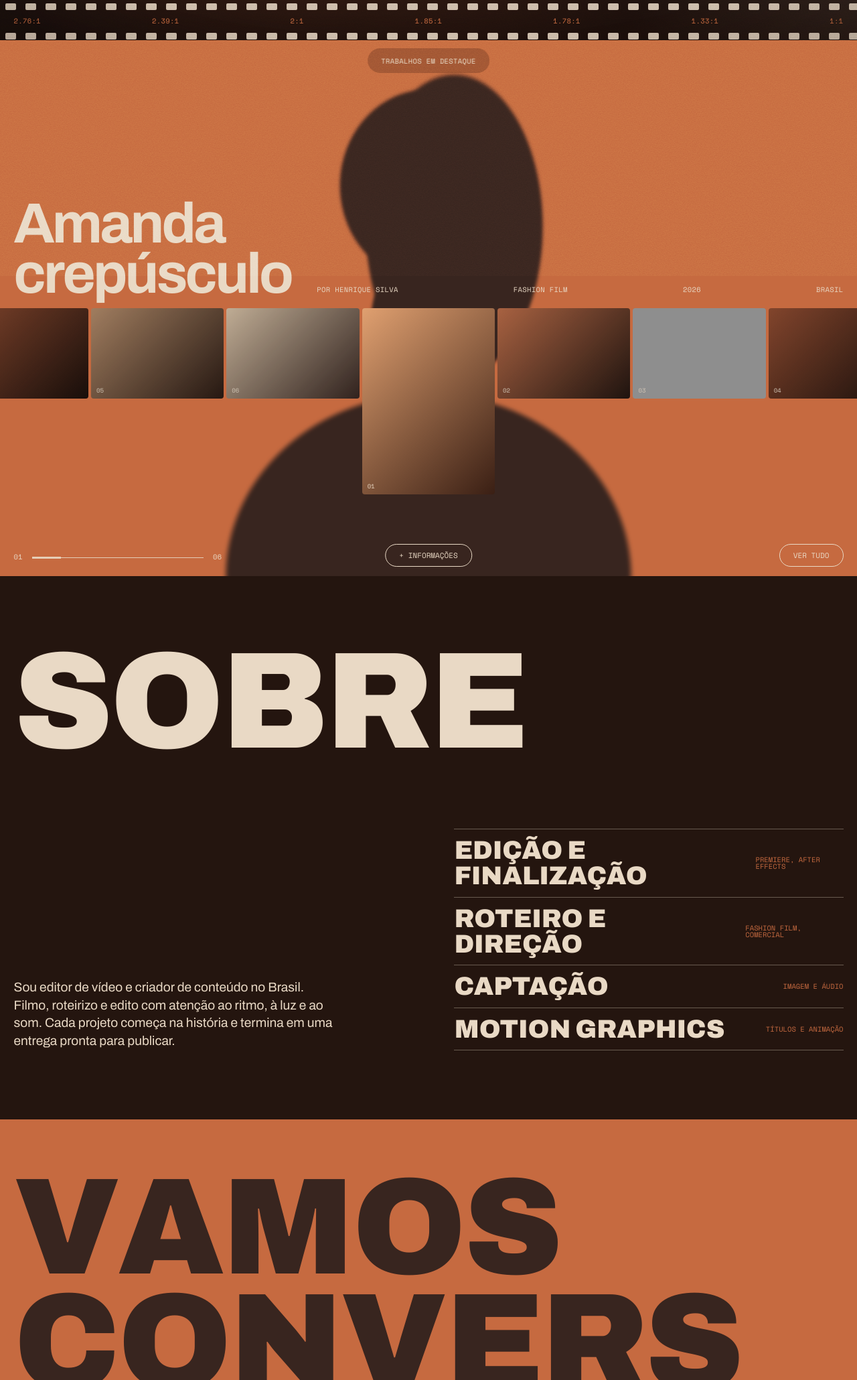
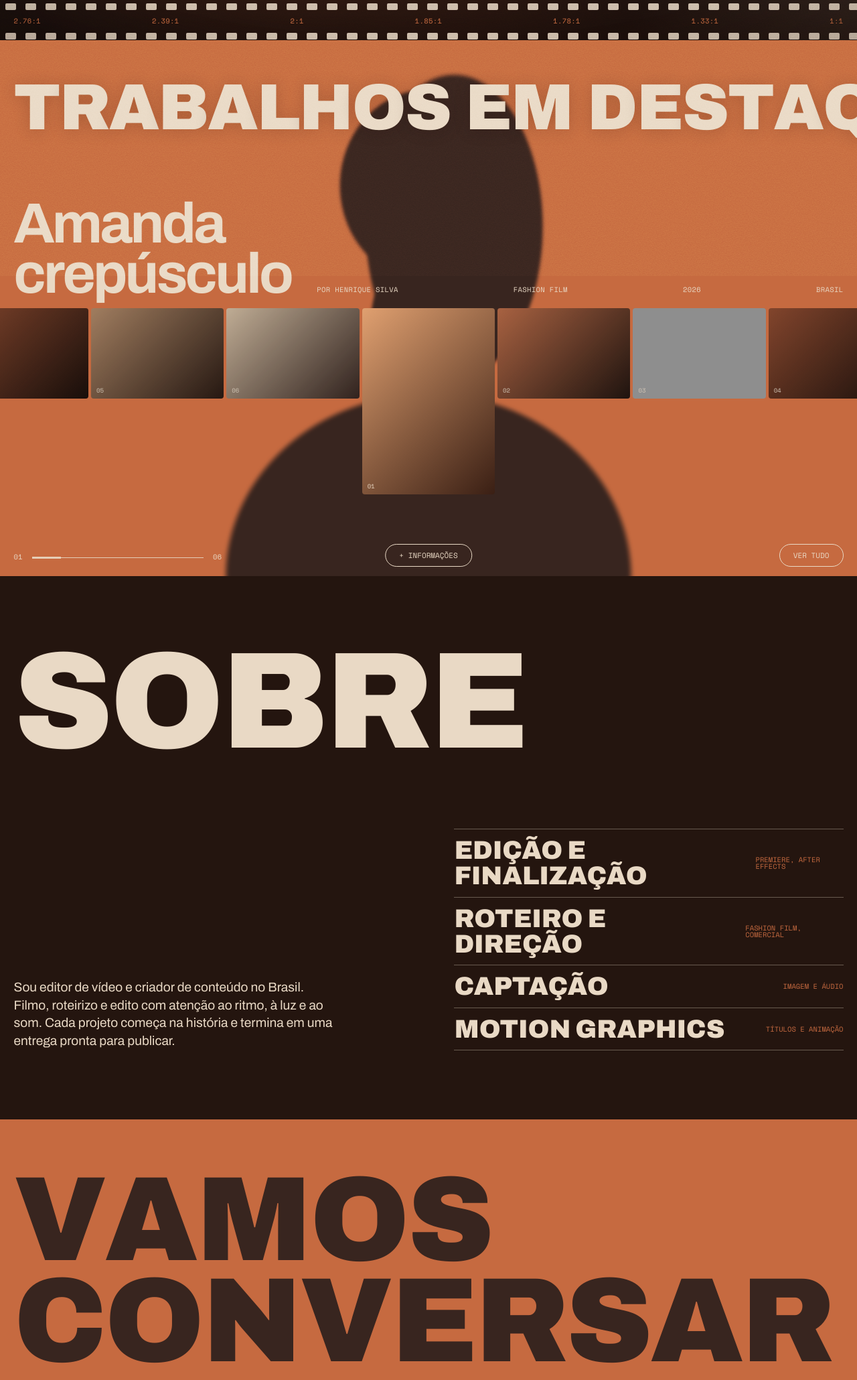
Before and after one commit to H3nrySilva/Portfolio, a plain HTML site: page index.html in a window 1280 px wide. Shown: the part 740-2800 px from the top of the page at 67% size. Drawn offline with nearby package versions, Linux system fonts and the light colour scheme; grey boxes are pictures that could not be loaded.

Commit message:
Atualizacao 2.3.3

```diff
--- a/index.html
+++ b/index.html
@@ -117,7 +117,7 @@ nav div{display:flex;gap:22px}
 
 /* CONTATO */
 .contato{background:var(--laranja);color:var(--cafe);padding-block:clamp(40px,6vw,90px) 26px}
-.contato .disp{font-size:clamp(60px,16vw,270px)}
+.contato .disp{font-size:clamp(52px,14vw,240px)}
 .crow{display:flex;justify-content:space-between;flex-wrap:wrap;gap:24px;margin-top:40px;align-items:flex-end}
 .crow a.mail,.crow a.wpp{display:inline-flex;align-items:center;justify-content:center;width:clamp(64px,6vw,92px);height:clamp(64px,6vw,92px);border:2px solid var(--cafe);border-radius:50%;transition:background .25s,color .25s}
 .crow a.mail svg,.crow a.wpp svg{width:42%;height:42%}
@@ -181,7 +181,7 @@ nav div{display:flex;gap:22px}
 .title .L{display:block;position:relative;overflow:hidden;padding-top:.07em}
 
 /* TRABALHOS EM DESTAQUE — slider em tela cheia (referência Montra) */
-.mont{--ink:#E9D9C5;position:relative;min-height:max(100svh,680px);overflow:hidden;color:var(--ink);transition:color .8s;background:var(--cafe)}
+.mont{--ink:#E9D9C5;position:relative;min-height:max(100svh,760px);overflow:hidden;color:var(--ink);transition:color .8s;background:var(--cafe)}
 .mbgs,.mb{position:absolute;inset:0}
 .mb{background:var(--bg);opacity:0;transition:opacity 1s ease}
 .mb.photo{background-size:cover;background-position:center}
@@ -191,6 +191,12 @@ nav div{display:flex;gap:22px}
 .mb::before{content:"";position:absolute;left:50%;top:6%;width:min(52vw,640px);height:96%;transform:translateX(-50%);
  background:radial-gradient(21% 19% at 50% 22%,var(--sil) 97%,transparent 100%),radial-gradient(21% 30% at 56% 30%,var(--sil) 97%,transparent 100%),radial-gradient(48% 36% at 50% 98%,var(--sil) 97%,transparent 100%),radial-gradient(14% 22% at 50% 52%,var(--sil) 97%,transparent 100%);filter:blur(2px)}
 .mlabel{position:absolute;top:calc(12px + env(safe-area-inset-top,0px));left:50%;transform:translateX(-50%);z-index:3;padding:9px 20px;border-radius:999px;background:rgba(20,10,6,.22);backdrop-filter:blur(8px);color:#E9D9C5;white-space:nowrap}
+.wd{display:inline-block;white-space:nowrap}
+@media (min-width:761px){.mhead .mh{white-space:nowrap}}
+.mhead{position:absolute;left:0;right:0;top:calc(60px + env(safe-area-inset-top,0px));z-index:3;display:flex;justify-content:space-between;align-items:flex-end;gap:20px;color:var(--ink);transition:color .8s}
+.mhead .mh{margin:0;font-size:clamp(40px,7.6vw,128px);line-height:.84;letter-spacing:-.02em;text-shadow:0 2px 24px rgba(20,10,6,.18)}
+.mcount{padding-bottom:.6em;white-space:nowrap}
+@media (max-width:760px){.mhead .mh{font-size:clamp(36px,12.5vw,64px)}.mcount{display:none}}
 .mrow{position:absolute;left:0;right:0;bottom:calc(50% + 14px);z-index:2;display:flex;align-items:flex-end;gap:3vw}
 .mont .mtitle{flex:0 0 auto;margin:0;text-transform:none;font-weight:700;letter-spacing:-.045em;line-height:.88;font-size:clamp(42px,6.6vw,112px);transition:opacity .25s}
 .mmeta{flex:1;display:flex;justify-content:space-between;gap:16px;padding-bottom:.5em}
@@ -302,7 +308,7 @@ nav div{display:flex;gap:22px}
 
 <section class="mont" id="trabalhos" aria-label="Trabalhos em destaque">
   <div class="mbgs" id="mbgs" aria-hidden="true"></div>
-  <div class="mlabel"><span class="mono">Trabalhos em destaque</span></div>
+  <div class="mhead pad"><h2 class="disp play mh" style="--a:62;--b:80">Trabalhos em destaque</h2></div>
   <div class="mrow pad">
     <h2 class="disp play mtitle" id="ftitle">Amanda<br>crepúsculo</h2>
     <div class="mmeta mono"><span>Por Henrique Silva</span><span id="fcat">Fashion film</span><span id="fyear">2026</span><span>Brasil</span></div>
@@ -363,14 +369,16 @@ function play(el){
     [...node.childNodes].forEach(c=>{
       if(c.nodeType===3){
         const f=document.createDocumentFragment();
+        let w=null;
         [...c.textContent].forEach(ch=>{
-          if(ch===' '){const s=document.createElement('span');s.className='sp';f.append(s);return}
+          if(ch===' '){w=null;const s=document.createElement('span');s.className='sp';f.append(s);return}
+          if(!w){w=document.createElement('span');w.className='wd';f.append(w)}
           const s=document.createElement('span');s.className='lt';s.setAttribute('aria-hidden','true');
           const base=el.style.getPropertyValue('--a');
           const a=base?(+base):70+((n*47+13)%44);
           const b=base?(+el.style.getPropertyValue('--b')):183-a;
           s.style.setProperty('--a',a);s.style.setProperty('--b',b);s.style.setProperty('--i',n);
-          s.textContent=ch;f.append(s);n++;
+          s.textContent=ch;w.append(s);n++;
         });
         c.replaceWith(f);
       }else if(c.nodeType===1&&c.tagName!=='BR')walk(c);
```
